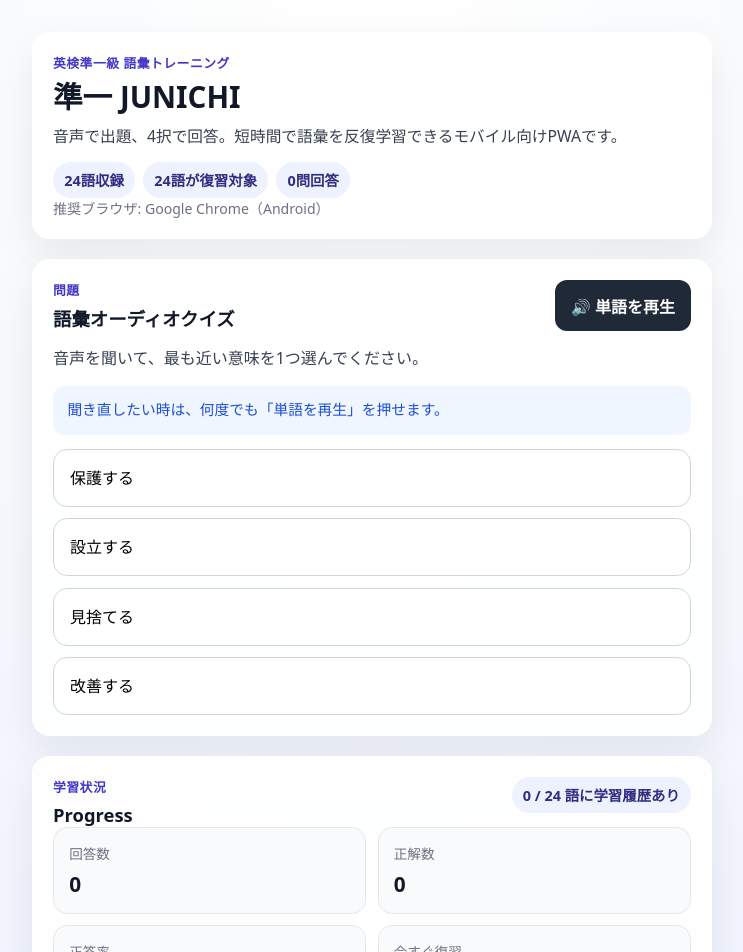
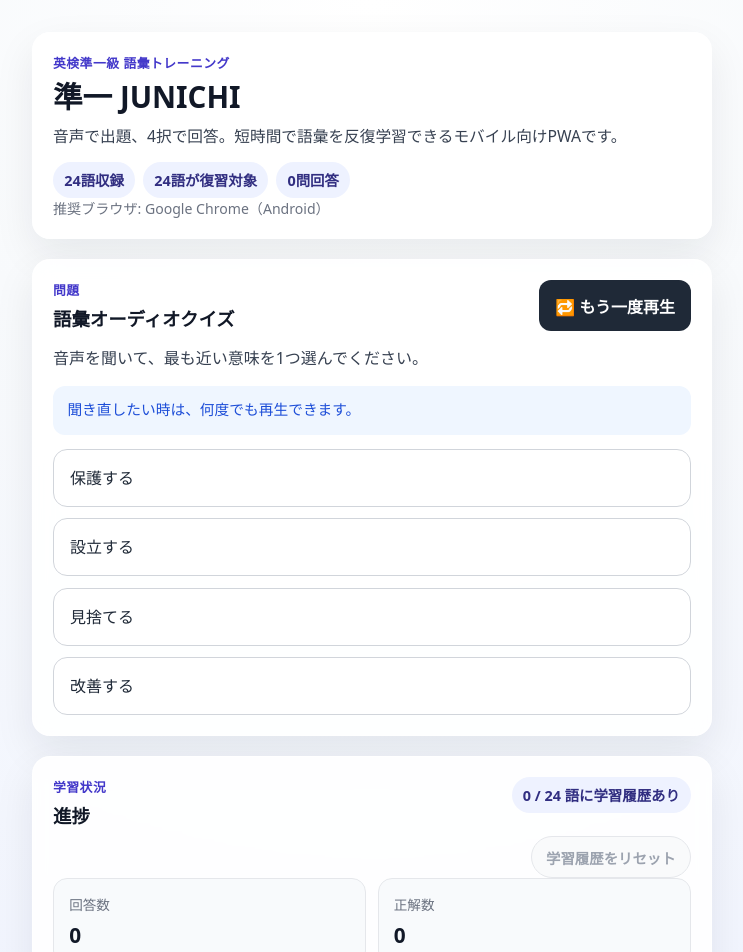
Before and after one commit to wwm001/junichi, a React (Vite) app: page / in a window 1280 px wide. Shown: the top 952 px of the page, without its empty margins (268-1011 px from the left). Built offline with nearby package versions, Linux system fonts and the light colour scheme.

Commit message:
Add files via upload

```diff
--- a/src/app/App.tsx
+++ b/src/app/App.tsx
@@ -6,7 +6,7 @@ import { buildQuestion, computeAccuracy, selectNextItem } from '../domain/quiz';
 import { createInitialProgress, isDue, updateProgress } from '../domain/spacedRepetition';
 import type { AppProgress, ReviewRating, VocabularyItem } from '../domain/types';
 import { createBrowserSpeechService } from '../services/speechService';
-import { createBrowserProgressStorage } from '../storage/progressStorage';
+import { createBrowserProgressStorage, emptyProgress } from '../storage/progressStorage';
 
 const vocabulary = vocabularyJson as VocabularyItem[];
 const speechService = createBrowserSpeechService();
@@ -21,6 +21,7 @@ export function App(): JSX.Element {
   const [speechReady, setSpeechReady] = useState<boolean>(speechService.isReady());
   const [speechPlaying, setSpeechPlaying] = useState<boolean>(speechService.isSpeaking());
   const [voiceDebugLabel, setVoiceDebugLabel] = useState<string | null>(null);
+  const [resetStatusMessage, setResetStatusMessage] = useState<string | null>(null);
 
   const currentItem = useMemo(() => selectNextItem(vocabulary, progress), [progress]);
   const question = useMemo(() => buildQuestion(currentItem), [currentItem]);
@@ -51,6 +52,18 @@ export function App(): JSX.Element {
     syncSpeechUi();
   }, [currentItem.id, syncSpeechUi]);
 
+  useEffect(() => {
+    if (!resetStatusMessage) return undefined;
+
+    const timeoutId = window.setTimeout(() => {
+      setResetStatusMessage(null);
+    }, 2800);
+
+    return () => {
+      window.clearTimeout(timeoutId);
+    };
+  }, [resetStatusMessage]);
+
   const dueCount = useMemo(() => {
     const now = new Date();
 
@@ -65,6 +78,7 @@ export function App(): JSX.Element {
   const onChoice = (choice: string): void => {
     setSelectedChoice(choice);
     setShowResult(true);
+    setResetStatusMessage(null);
   };
 
   const onRate = (rating: ReviewRating): void => {
@@ -89,6 +103,7 @@ export function App(): JSX.Element {
     setShowResult(false);
     setSpeechStatusMessage(null);
     setSpeechPlaying(false);
+    setResetStatusMessage(null);
   };
 
   const onSpeak = (): void => {
@@ -101,6 +116,7 @@ export function App(): JSX.Element {
     }
 
     setSpeechStatusMessage(null);
+    setResetStatusMessage(null);
     setSpeechPlaying(false);
 
     speechService.init();
@@ -113,6 +129,23 @@ export function App(): JSX.Element {
     window.setTimeout(syncSpeechUi, 450);
     window.setTimeout(syncSpeechUi, 900);
     window.setTimeout(syncSpeechUi, 1500);
+  };
+
+  const onResetProgress = (): void => {
+    const confirmed = window.confirm('学習履歴をリセットします。よろしいですか？');
+    if (!confirmed) {
+      return;
+    }
+
+    speechService.stop();
+    progressStorage.clear();
+    setProgress(emptyProgress);
+    setSelectedChoice(null);
+    setShowResult(false);
+    setSpeechStatusMessage(null);
+    setSpeechPlaying(false);
+    setResetStatusMessage('学習履歴をリセットしました。');
+    syncSpeechUi();
   };
 
   const answerStatus = showResult
@@ -157,6 +190,9 @@ export function App(): JSX.Element {
         dueCount={dueCount}
         reviewedCount={reviewedCount}
         totalItems={totalItems}
+        onResetProgress={onResetProgress}
+        hasProgress={progress.totalAnswered > 0 || reviewedCount > 0}
+        resetStatusMessage={resetStatusMessage}
       />
 
       <p className="build-version">build {appBuildVersion}</p>
--- a/src/components/ProgressPanel.tsx
+++ b/src/components/ProgressPanel.tsx
@@ -5,6 +5,9 @@ interface ProgressPanelProps {
   dueCount: number;
   reviewedCount: number;
   totalItems: number;
+  onResetProgress: () => void;
+  hasProgress: boolean;
+  resetStatusMessage: string | null;
 }
 
 export function ProgressPanel({
@@ -13,17 +16,32 @@ export function ProgressPanel({
   accuracy,
   dueCount,
   reviewedCount,
-  totalItems
+  totalItems,
+  onResetProgress,
+  hasProgress,
+  resetStatusMessage
 }: ProgressPanelProps): JSX.Element {
   return (
     <section className="card progress-panel">
       <div className="progress-header">
         <div>
           <p className="section-label">学習状況</p>
-          <h2>Progress</h2>
+          <h2>進捗</h2>
         </div>
-        <p className="progress-summary">{reviewedCount} / {totalItems} 語に学習履歴あり</p>
+
+        <div className="progress-actions">
+          <p className="progress-summary">{reviewedCount} / {totalItems} 語に学習履歴あり</p>
+          <button type="button" className="ghost-button" onClick={onResetProgress} disabled={!hasProgress}>
+            学習履歴をリセット
+          </button>
+        </div>
       </div>
+
+      {resetStatusMessage && (
+        <p className="note note-success" aria-live="polite">
+          {resetStatusMessage}
+        </p>
+      )}
 
       <div className="stats-grid">
         <article className="stat-card">
--- a/src/components/QuizCard.tsx
+++ b/src/components/QuizCard.tsx
@@ -38,7 +38,11 @@ export function QuizCard({
   answerStatus,
   onRate
 }: QuizCardProps): JSX.Element {
-  const speakButtonLabel = speechPlaying ? '🔊 再生中…' : '🔊 単語を再生';
+  const speakButtonLabel = speechPlaying
+    ? '🔊 再生中…'
+    : speechReady
+      ? '🔁 もう一度再生'
+      : '🔊 単語を再生';
 
   return (
     <section className="card quiz-card">
@@ -73,7 +77,7 @@ export function QuizCard({
 
       {speechAvailable && speechReady && !speechStatusMessage && !speechPlaying && (
         <p className="note note-info" aria-live="polite">
-          聞き直したい時は、何度でも「単語を再生」を押せます。
+          聞き直したい時は、何度でも再生できます。
         </p>
       )}
 
--- a/src/styles/main.css
+++ b/src/styles/main.css
@@ -92,6 +92,12 @@ h2 {
   font-weight: 600;
 }
 
+.progress-actions {
+  display: grid;
+  justify-items: end;
+  gap: 0.55rem;
+}
+
 .environment-note {
   margin: 0;
   color: #6b7280;
@@ -162,12 +168,17 @@ h2 {
 .review-grid button {
   border: 1px solid #d1d5db;
   background: #fff;
+  color: #1f2937;
   border-radius: 14px;
   padding: 1rem;
   text-align: left;
   font-size: 1rem;
   line-height: 1.5;
   min-height: 56px;
+}
+
+.choice:disabled {
+  opacity: 1;
 }
 
 .choice.correct {
@@ -211,6 +222,23 @@ h2 {
 .review-buttons p {
   margin-bottom: 0.55rem;
   font-weight: 700;
+}
+
+.ghost-button {
+  border: 1px solid #c7d2fe;
+  background: #eef2ff;
+  color: #3730a3;
+  border-radius: 999px;
+  padding: 0.6rem 0.9rem;
+  min-height: 40px;
+  font-size: 0.9rem;
+  font-weight: 700;
+}
+
+.ghost-button:disabled {
+  border-color: #e5e7eb;
+  background: #f9fafb;
+  color: #9ca3af;
 }
 
 .stats-grid {
@@ -276,6 +304,17 @@ h2 {
   letter-spacing: 0.02em;
 }
 
+@media (max-width: 640px) {
+  .progress-actions {
+    width: 100%;
+    justify-items: stretch;
+  }
+
+  .ghost-button {
+    width: 100%;
+  }
+}
+
 @media (min-width: 768px) {
   .app-shell {
     padding: 2rem 1.25rem 2.5rem;
```
Also changed, not shown: 1 other file (tests, documents, lock files or other folders).
